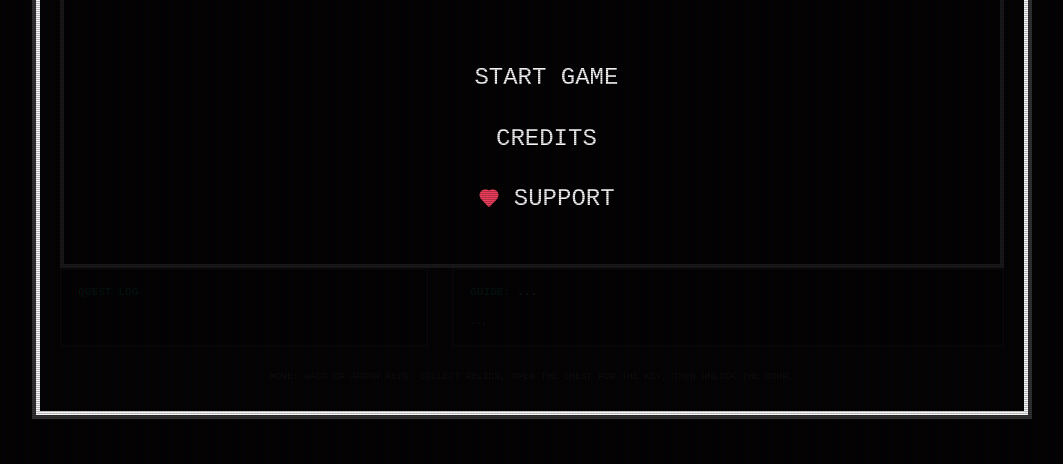
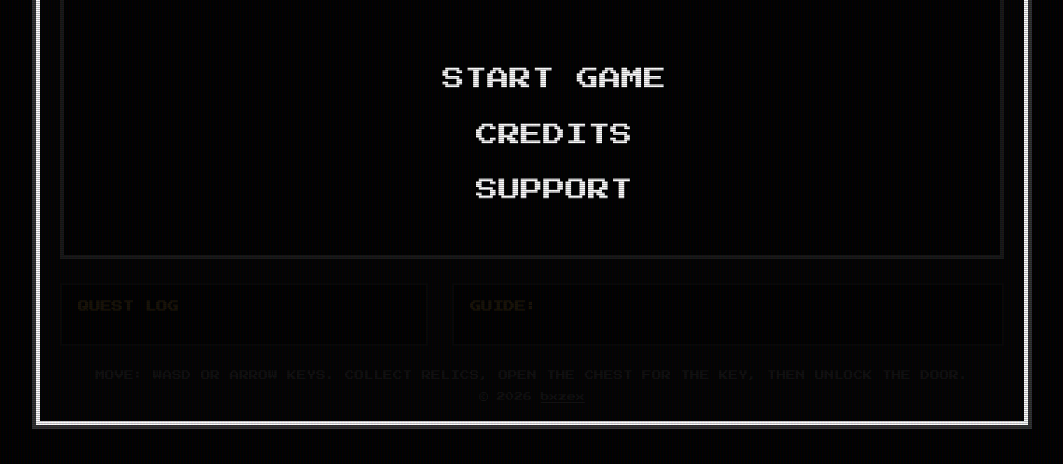
Before and after one commit to bxzex/pixel-game, a website with bundled scripts: page index.html in a window 1280 px wide. Shown: the part 336-800 px from the top of the page, without its empty margins (108-1171 px from the left). Built offline with nearby package versions, Linux system fonts and the light colour scheme; a web font is replaced by a local one.

Commit message:
Fix crash on load, de-slop the page

```diff
--- a/index.html
+++ b/index.html
@@ -3,23 +3,29 @@
   <head>
     <meta charset="UTF-8" />
     <meta name="viewport" content="width=device-width, initial-scale=1.0" />
-    <title>PIXEL QUEST</title>
+    <title>Pixel Quest</title>
+    <link rel="preconnect" href="https://fonts.googleapis.com" />
+    <link rel="preconnect" href="https://fonts.gstatic.com" crossorigin />
+    <link href="https://fonts.googleapis.com/css2?family=Press+Start+2P&display=swap" rel="stylesheet" />
     <link rel="stylesheet" href="./styles.css" />
   </head>
   <body>
     <main class="game-shell">
       <div id="game-menu">
         <h1 class="menu-title">PIXEL QUEST</h1>
-        <button id="start-btn" class="menu-btn">START GAME</button>
-        <button id="credits-btn" class="menu-btn">CREDITS</button>
-        <a href="https://buy.stripe.com/9B6eVfd9E6OC3sr7cEaAw03" target="_blank" rel="noopener noreferrer" class="menu-btn" style="text-decoration: none; color: #fff; display: flex; align-items: center; gap: 15px;">
-          <svg viewBox="0 0 24 24" width="20" height="20" stroke="currentColor" stroke-width="3" fill="currentColor" stroke-linecap="round" stroke-linejoin="round" style="color: #f43f5e;"><path d="M19 14c1.49-1.46 3-3.21 3-5.5A5.5 5.5 0 0 0 16.5 3c-1.76 0-3 .5-4.5 2-1.5-1.5-2.74-2-4.5-2A5.5 5.5 0 0 0 2 8.5c0 2.3 1.5 4.05 3 5.5l7 7Z"></path></svg>
-          SUPPORT
-        </a>
+        <button id="start-btn" class="menu-btn" type="button">START GAME</button>
+        <button id="credits-btn" class="menu-btn" type="button" aria-expanded="false" aria-controls="credits">CREDITS</button>
+        <a href="https://buy.stripe.com/9B6eVfd9E6OC3sr7cEaAw03" target="_blank" rel="noopener noreferrer" class="menu-btn">SUPPORT</a>
+        <p id="credits" class="credits" hidden>Made by bxzex. Sprites, levels and sound are part of the <a href="https://github.com/bxzex/pixel-game" target="_blank" rel="noopener noreferrer">open source repo</a>.</p>
       </div>
 
-      <div style="position: relative;">
-        <canvas id="game" width="640" height="360"></canvas>
+      <canvas id="game" width="640" height="360"></canvas>
+
+      <div class="dpad" aria-label="Move">
+        <button type="button" data-key="arrowup" aria-label="Up" class="dpad-up">&#9650;</button>
+        <button type="button" data-key="arrowleft" aria-label="Left" class="dpad-left">&#9664;</button>
+        <button type="button" data-key="arrowright" aria-label="Right" class="dpad-right">&#9654;</button>
+        <button type="button" data-key="arrowdown" aria-label="Down" class="dpad-down">&#9660;</button>
       </div>
 
       <section class="quests">
@@ -28,13 +34,14 @@
           <ul id="quest-list" class="quest-list"></ul>
         </div>
         <div class="quest-box">
-          <h2>GUIDE: <span id="hud-guide" style="color: #fff;">...</span></h2>
-          <p id="hud-guide-note" class="guide-note">...</p>
+          <h2>GUIDE: <span id="hud-guide"></span></h2>
+          <p id="hud-guide-note" class="guide-note"></p>
         </div>
       </section>
 
       <p class="help">MOVE: WASD / ARROWS</p>
+      <p class="copyright">&copy; 2026 <a href="https://bxzex.com" target="_blank" rel="noopener noreferrer">bxzex</a></p>
     </main>
-    <script type="module" src="./src/main.js?v=20260307clean"></script>
+    <script type="module" src="./src/main.js?v=20261003"></script>
   </body>
 </html>
--- a/src/assets.js
+++ b/src/assets.js
@@ -1,19 +1,24 @@
 export const TILE = 16;
 export const ATLAS_URL = "./assets/new-spritesheet.png";
 
-const CELL = 128;
-
-function cell(col, row, inset = 10) {
-  return {
-    x: col * CELL + inset,
-    y: row * CELL + inset,
-    w: CELL - inset * 2,
-    h: CELL - inset * 2,
-  };
+// Sprite boxes are measured on new-spritesheet.png (1379 x 752) as left, right, top, bottom.
+// The sheet is not a regular grid, so every sprite gets its own box.
+function box(x0, x1, y0, y1) {
+  const pad = 2;
+  const x = Math.max(0, x0 - pad);
+  const y = Math.max(0, y0 - pad);
+  return { x, y, w: Math.min(1379, x1 + pad) - x, h: Math.min(752, y1 + pad) - y };
 }
 
-function rect(x, y, w, h) {
-  return { x, y, w, h };
+// Terrain block at the top right: 8 columns by 3 rows. Take the middle of a tile so no border shows.
+function terrain(col, row, inset = 8) {
+  const size = 80;
+  return {
+    x: 722 + Math.round(col * 82.85) + inset,
+    y: 3 + row * size + inset,
+    w: size - inset * 2,
+    h: size - inset * 2,
+  };
 }
 
 export const TILE_TYPES = {
@@ -28,86 +33,86 @@ export const TILE_TYPES = {
 };
 
 export const TILE_REGIONS = {
-  [TILE_TYPES.GRASS]: { x: 1024, y: 0, w: 128, h: 128 },
-  [TILE_TYPES.DIRT]: { x: 1280, y: 0, w: 128, h: 128 },
-  [TILE_TYPES.STONE]: { x: 1536, y: 0, w: 128, h: 128 },
-  [TILE_TYPES.WATER]: { x: 1792, y: 0, w: 128, h: 128 },
-  [TILE_TYPES.WOOD]: { x: 1152, y: 512, w: 128, h: 128 },
-  [TILE_TYPES.BRICK]: { x: 1920, y: 0, w: 128, h: 128 },
-  [TILE_TYPES.BRIDGE]: { x: 1152, y: 512, w: 128, h: 128 },
-  [TILE_TYPES.FLOWERS]: { x: 1152, y: 0, w: 128, h: 128 },
+  [TILE_TYPES.GRASS]: terrain(0, 0),
+  [TILE_TYPES.DIRT]: terrain(2, 1, 22),
+  [TILE_TYPES.STONE]: terrain(2, 0),
+  [TILE_TYPES.WATER]: terrain(6, 1, 24),
+  [TILE_TYPES.WOOD]: terrain(3, 2),
+  [TILE_TYPES.BRICK]: terrain(7, 1),
+  [TILE_TYPES.BRIDGE]: terrain(3, 2),
+  [TILE_TYPES.FLOWERS]: terrain(1, 0),
 };
 
 export const TILE_COLLISION = new Set([TILE_TYPES.WATER, TILE_TYPES.BRICK]);
 const processedFrameCache = new Map();
 
 const ASSETS = {
-  heroFront: [cell(0, 0, 12)],
-  heroSide: [cell(2, 0, 12), cell(3, 0, 12)],
-  heroAttack: [cell(6, 0, 12)],
-  heroBack: [cell(1, 0, 12)],
+  heroFront: [box(16, 78, 8, 95)],
+  heroSide: [box(374, 435, 8, 95), box(463, 524, 8, 95)],
+  heroAttack: [box(548, 606, 8, 95)],
+  heroBack: [box(102, 160, 8, 95)],
 
-  elder: [cell(4, 1, 14)],
-  wizard: [cell(0, 1, 14)],
-  witch: [cell(6, 1, 14)],
-  maiden: [cell(2, 2, 14)],
-  villager: [cell(0, 2, 14)],
+  elder: [box(379, 435, 105, 194)],
+  wizard: [box(18, 71, 105, 194)],
+  witch: [box(467, 523, 105, 194)],
+  maiden: [box(553, 604, 105, 194)],
+  villager: [box(21, 68, 210, 291)],
 
-  slime: [cell(0, 3, 14), cell(1, 3, 14)],
-  goblin: [cell(4, 2, 14), cell(2, 3, 14), cell(3, 3, 14)],
-  skeleton: [cell(6, 2, 14), cell(6, 3, 14)],
-  bat: [cell(7, 2, 12), cell(7, 3, 12)],
-  cat: [cell(5, 4, 18)],
+  slime: [box(14, 74, 308, 384), box(104, 157, 308, 384)],
+  goblin: [box(381, 429, 210, 291), box(190, 238, 308, 384), box(274, 340, 308, 384)],
+  skeleton: [box(550, 605, 210, 291), box(549, 617, 308, 384)],
+  bat: [box(620, 705, 210, 291), box(619, 708, 308, 384)],
+  cat: [box(559, 616, 405, 461)],
 
-  chestClosed: [cell(0, 5, 16)],
-  chestOpen: [cell(1, 5, 16)],
-  coinGold: [cell(2, 5, 22)],
-  coinSilver: [cell(3, 5, 22)],
-  potionGold: [cell(5, 5, 22)],
-  keyGold: [cell(6, 5, 20)],
-  potionRed: [cell(0, 6, 22)],
-  potionBlue: [cell(1, 6, 22)],
-  potionGreen: [cell(2, 6, 22)],
-  heart: [cell(3, 6, 22), cell(4, 6, 22)],
-  heartEmpty: [cell(5, 6, 22)],
-  sword: [cell(0, 7, 18)],
-  shield: [cell(1, 7, 18)],
-  keyDark: [cell(2, 7, 20)],
-  lantern: [cell(6, 7, 18), cell(7, 7, 18)],
-  fire: [cell(3, 7, 18)],
-  apple: [cell(0, 8, 18), cell(1, 8, 18)],
-  mushroom: [cell(3, 8, 18), cell(4, 8, 18)],
-  map: [cell(3, 7, 18), cell(4, 7, 18)],
-  compass: [cell(5, 7, 18)],
-  gemPurple: [cell(7, 7, 18)],
-  gemBlue: [cell(6, 7, 18)],
-  door: [cell(7, 7, 12)],
+  chestClosed: [box(75, 133, 472, 537)],
+  chestOpen: [box(2, 64, 472, 537)],
+  coinGold: [box(148, 197, 472, 537)],
+  coinSilver: [box(215, 265, 472, 537)],
+  potionGold: [box(288, 328, 472, 537)],
+  keyGold: [box(415, 470, 472, 537)],
+  potionRed: [box(12, 55, 548, 605)],
+  potionBlue: [box(82, 125, 548, 605)],
+  potionGreen: [box(152, 195, 548, 605)],
+  heart: [box(212, 267, 548, 605), box(281, 335, 548, 605)],
+  heartEmpty: [box(348, 403, 548, 605)],
+  sword: [box(2, 67, 613, 683)],
+  shield: [box(78, 130, 613, 683)],
+  keyDark: [box(416, 468, 548, 605)],
+  lantern: [box(426, 463, 689, 751)],
+  fire: [box(357, 389, 689, 751)],
+  apple: [box(8, 60, 689, 751), box(79, 129, 689, 751)],
+  mushroom: [box(215, 266, 689, 751), box(284, 333, 689, 751)],
+  map: [box(210, 270, 613, 683)],
+  compass: [box(282, 335, 613, 683)],
+  gemPurple: [box(424, 463, 613, 683)],
+  gemBlue: [box(348, 401, 613, 683)],
+  door: [box(485, 541, 613, 683)],
 
-  palmTree: [cell(8, 2, 8)],
-  roundTree: [cell(9, 2, 8)],
-  pineTree: [cell(10, 2, 8)],
-  firTree: [cell(11, 2, 8)],
-  hillTree: [cell(12, 2, 8)],
-  bush: [cell(10, 3, 18)],
-  fence: [cell(14, 3, 10), cell(15, 3, 10)],
-  rockSmall: [cell(8, 4, 18)],
-  rockMedium: [cell(9, 4, 18)],
-  rockLarge: [cell(10, 4, 18)],
-  flowers: [cell(11, 4, 16), cell(12, 4, 16)],
+  palmTree: [box(721, 801, 245, 395)],
+  roundTree: [box(804, 886, 245, 395)],
+  pineTree: [box(891, 962, 245, 336)],
+  firTree: [box(973, 1047, 245, 336)],
+  hillTree: [box(1055, 1137, 245, 395)],
+  bush: [box(891, 962, 346, 393)],
+  fence: [box(1224, 1297, 345, 392), box(1307, 1378, 344, 392)],
+  rockSmall: [box(727, 797, 404, 466)],
+  rockMedium: [box(810, 876, 404, 466)],
+  rockLarge: [box(889, 961, 404, 466)],
+  flowers: [box(979, 1043, 404, 466), box(1062, 1129, 404, 466)],
 
-  houseA: [cell(8, 5, 0), cell(9, 5, 0)],
-  houseB: [cell(10, 5, 0), cell(11, 5, 0)],
-  towerA: [cell(12, 5, 0), cell(12, 6, 0)],
-  towerB: [cell(13, 5, 0), cell(13, 6, 0)],
-  smithy: [cell(14, 5, 0), cell(15, 5, 0)],
-  workshop: [cell(14, 6, 0), cell(15, 6, 0)],
+  houseA: [box(572, 697, 476, 631)],
+  houseB: [box(715, 835, 476, 631)],
+  towerA: [box(863, 961, 476, 631)],
+  towerB: [box(979, 1057, 476, 631)],
+  smithy: [box(1076, 1225, 476, 631)],
+  workshop: [box(1234, 1378, 476, 631)],
 
-  uiBarGreen: [rect(1024, 1024, 256, 128)],
-  uiBarRed: [rect(1280, 1024, 256, 128)],
-  uiIconHeart: [cell(8, 9, 10)],
-  uiIconDrop: [cell(9, 9, 10)],
-  uiIconCoin: [cell(10, 9, 10)],
-  uiIconSwords: [cell(11, 9, 10)],
+  uiBarGreen: [box(572, 716, 645, 691)],
+  uiBarRed: [box(726, 871, 645, 691)],
+  uiIconHeart: [box(575, 625, 701, 749)],
+  uiIconDrop: [box(642, 677, 701, 749)],
+  uiIconCoin: [box(726, 771, 701, 749)],
+  uiIconSwords: [box(786, 833, 701, 749)],
 };
 
 export const ASSET_GROUPS = {
--- a/src/levels.js
+++ b/src/levels.js
@@ -1,4 +1,4 @@
-import { TILE_TYPES } from "./assets.js?v=20260307clean";
+import { TILE_TYPES } from "./assets.js?v=20261003";
 
 function createMap(width, height, fill = TILE_TYPES.GRASS) {
   return Array.from({ length: height }, () => Array(width).fill(fill));
--- a/src/main.js
+++ b/src/main.js
@@ -1,6 +1,6 @@
-import { AudioSystem } from "./audio.js?v=20260307clean";
-import { LEVELS } from "./levels.js?v=20260307clean";
-import { ATLAS_URL, TILE, TILE_COLLISION, drawAsset, drawTile } from "./assets.js?v=20260307clean";
+import { AudioSystem } from "./audio.js?v=20261003";
+import { LEVELS } from "./levels.js?v=20261003";
+import { ATLAS_URL, TILE, TILE_COLLISION, drawAsset, drawTile } from "./assets.js?v=20261003";
 import { createExplosion, updateParticles, drawParticles, particles } from "./effects.js";
 
 const canvas = document.querySelector("#game");
@@ -74,7 +74,10 @@ if (startBtn) {
 const creditsBtn = document.querySelector("#credits-btn");
 if (creditsBtn) {
   creditsBtn.addEventListener("click", () => {
-    alert("Pixel Quest - Created by bxzex");
+    const credits = document.querySelector("#credits");
+    if (!credits) return;
+    credits.hidden = !credits.hidden;
+    creditsBtn.setAttribute("aria-expanded", String(!credits.hidden));
   });
 }
 
@@ -573,7 +576,7 @@ function drawPickups(time) {
     for (const item of group) {
       if (item.taken) continue;
       const bob = Math.sin(time * 0.005 + item.x * 0.4 + item.y * 0.2) * 1.5;
-      drawAsset(ctx, currentAtlas, item.kind, item.x * TILE - state.cameraX - 1, item.y * TILE - state.cameraY - 4 + bob, {
+      drawAsset(ctx, atlas, item.kind, item.x * TILE - state.cameraX - 1, item.y * TILE - state.cameraY - 4 + bob, {
         width: 18,
         height: 18,
         frameIndex: Math.floor(time / 300),
@@ -583,19 +586,19 @@ function drawPickups(time) {
 
   drawAsset(
     ctx,
-    currentAtlas,
+    atlas,
     state.hasLevelKey ? "chestOpen" : "chestClosed",
     state.level.chest.x * TILE - state.cameraX - 2,
     state.level.chest.y * TILE - state.cameraY - 2,
     { width: 22, height: 20 },
   );
 
-  drawAsset(ctx, currentAtlas, state.hasLevelKey ? "keyGold" : "keyDark", state.level.door.x * TILE - state.cameraX, state.level.door.y * TILE - state.cameraY - 10, {
+  drawAsset(ctx, atlas, state.hasLevelKey ? "keyGold" : "keyDark", state.level.door.x * TILE - state.cameraX, state.level.door.y * TILE - state.cameraY - 10, {
     width: 16,
     height: 16,
   });
 
-  drawAsset(ctx, currentAtlas, "door", state.level.door.x * TILE - state.cameraX - 2, state.level.door.y * TILE - state.cameraY, {
+  drawAsset(ctx, atlas, "door", state.level.door.x * TILE - state.cameraX - 2, state.level.door.y * TILE - state.cameraY, {
     width: 24,
     height: 30,
     alpha: state.hasLevelKey ? 1 : 0.8,
@@ -697,7 +700,23 @@ function enableAudioOnce() {
 
 document.addEventListener("keydown", (event) => {
   enableAudioOnce();
-  keys.add(event.key.toLowerCase());
+  const key = event.key.toLowerCase();
+  // Keep the arrow keys from scrolling the page while playing.
+  if (!state.inMenu && key.startsWith("arrow")) event.preventDefault();
+  keys.add(key);
+});
+
+// On-screen pad for touch screens: feeds the same key set as the keyboard.
+document.querySelectorAll(".dpad button").forEach((button) => {
+  const key = button.dataset.key;
+  const release = () => keys.delete(key);
+  button.addEventListener("pointerdown", (event) => {
+    event.preventDefault();
+    keys.add(key);
+  });
+  button.addEventListener("pointerup", release);
+  button.addEventListener("pointerleave", release);
+  button.addEventListener("pointercancel", release);
 });
 
 document.addEventListener("keyup", (event) => {
--- a/styles.css
+++ b/styles.css
@@ -1,15 +1,10 @@
 :root {
   --bg-dark: #000000;
   --bg-panel: #1a1a1a;
-  --accent: #10a37f;
+  --accent: #f2c14e;
   --text: #ffffff;
-  --text-muted: #888888;
+  --text-muted: #a8a8a8;
   --border-pixel: 4px solid #ffffff;
-}
-
-@font-face {
-  font-family: 'Pixel';
-  src: url('https://fonts.cdnfonts.com/s/14896/PressStart2P-Regular.woff') format('woff');
 }
 
 * {
@@ -23,7 +18,7 @@ body {
   display: grid;
   place-items: center;
   color: var(--text);
-  font-family: 'Pixel', monospace;
+  font-family: 'Press Start 2P', monospace;
   background-color: #000;
 }
 
@@ -41,15 +36,6 @@ body::after {
   pointer-events: none;
 }
 
-@keyframes flicker {
-  0% { opacity: 0.99; }
-  5% { opacity: 0.95; }
-  10% { opacity: 0.99; }
-  15% { opacity: 0.98; }
-  20% { opacity: 0.99; }
-  100% { opacity: 0.99; }
-}
-
 .game-shell {
   width: min(95vw, 1000px);
   padding: 1.5rem;
@@ -57,7 +43,6 @@ body::after {
   border: 4px solid #333;
   box-shadow: inset -4px -4px 0px 0px #000, inset 4px 4px 0px 0px #555;
   position: relative;
-  animation: flicker 0.1s infinite;
 }
 
 .topbar {
@@ -137,7 +122,7 @@ h1 {
 }
 
 .quest-list li.done {
-  color: #555;
+  color: #8a8a8a;
   text-decoration: line-through;
 }
 
@@ -150,6 +135,7 @@ h1 {
 
 canvas {
   width: 100%;
+  margin-bottom: 1.5rem;
   aspect-ratio: 16 / 9;
   border: 4px solid #fff;
   background: #000;
@@ -182,9 +168,10 @@ canvas {
 }
 
 .menu-title {
-  font-size: 4.5rem;
+  font-size: clamp(1.6rem, 6.5vw, 4rem);
+  line-height: 1.3;
   color: var(--accent);
-  margin-bottom: 4rem;
+  margin-bottom: clamp(1.5rem, 5vw, 3.5rem);
   text-shadow: 8px 8px 0px #222, 12px 12px 0px #000;
   text-align: center;
 }
@@ -193,11 +180,11 @@ canvas {
   background: none;
   border: none;
   color: #fff;
-  font-family: 'Pixel', monospace;
-  font-size: 1.5rem;
-  margin: 1rem;
+  font-family: 'Press Start 2P', monospace;
+  font-size: clamp(0.9rem, 3vw, 1.4rem);
+  margin: clamp(0.5rem, 1.5vw, 1rem);
   cursor: pointer;
-  transition: color 0.2s;
+  text-decoration: none;
 }
 
 .menu-btn:hover {
@@ -218,7 +205,77 @@ canvas {
   color: #fff;
 }
 
+.quest-box h2 span {
+  color: #fff;
+}
+
+:focus-visible {
+  outline: 4px solid var(--accent);
+  outline-offset: 4px;
+}
+
+.menu-btn:focus-visible {
+  color: var(--accent);
+}
+
+.credits {
+  max-width: 34rem;
+  margin: 1rem 1.5rem 0;
+  font-size: 0.6rem;
+  line-height: 1.8;
+  text-align: center;
+  color: #ddd;
+}
+
+.credits a,
+.copyright a {
+  color: inherit;
+}
+
+.copyright {
+  margin: 0.75rem 0 0;
+  text-align: center;
+  font-size: 0.55rem;
+  color: var(--text-muted);
+}
+
+/* Touch pad, only where there is no keyboard to rely on */
+.dpad {
+  display: none;
+  grid-template-columns: repeat(3, 3.5rem);
+  grid-template-rows: repeat(3, 3.5rem);
+  justify-content: center;
+  margin: 1rem 0;
+  touch-action: none;
+  user-select: none;
+  -webkit-user-select: none;
+}
+
+.dpad button {
+  background: #000;
+  color: #fff;
+  border: 2px solid #777;
+  font-size: 1rem;
+}
+
+.dpad button:active {
+  background: var(--accent);
+  color: #000;
+}
+
+.dpad-up { grid-area: 1 / 2; }
+.dpad-left { grid-area: 2 / 1; }
+.dpad-right { grid-area: 2 / 3; }
+.dpad-down { grid-area: 3 / 2; }
+
+@media (pointer: coarse) {
+  .dpad { display: grid; }
+}
+
 @media (max-width: 768px) {
+  .game-shell { padding: 0.75rem; }
+  .quests { margin-top: 1rem; }
+  .help { line-height: 1.8; }
   .hud { grid-template-columns: repeat(2, 1fr); }
   .quests { grid-template-columns: 1fr; }
 }
```
Also changed, not shown: assets/background.png (added), assets/hero.png (added).
